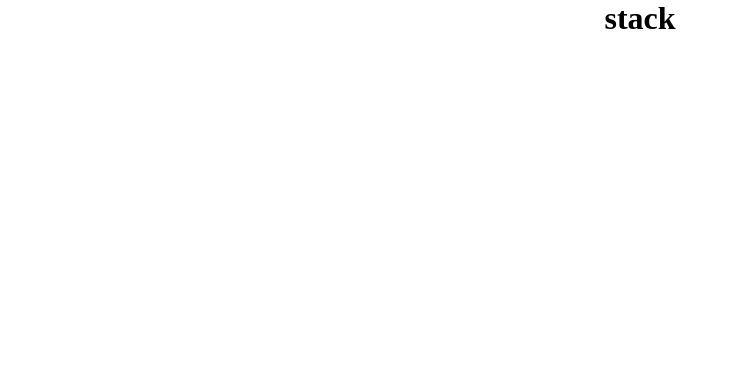
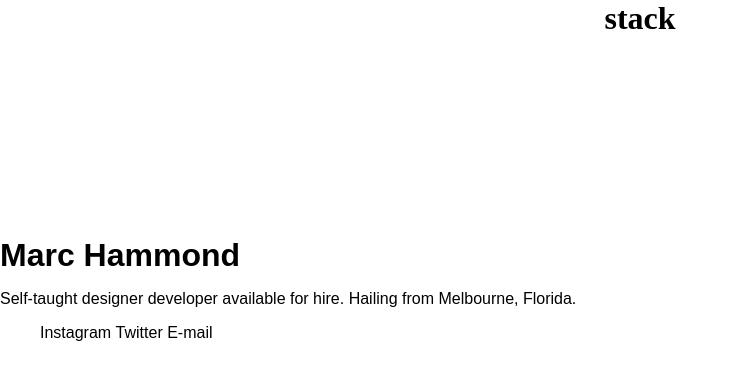
Before and after one commit to fionapham/marc-hammond, a plain HTML site: page index.html in a window 1280 px wide. Shown: the whole page, without its empty margins (0-738 px from the left). Drawn offline with Linux system fonts and the light colour scheme.

Commit message:
change the layout

```diff
--- a/css/main.css
+++ b/css/main.css
@@ -1,10 +1,45 @@
 /* basic reset */
-body, h1, h2 {
-padding: 0;
+html, body, h1, h2 {
+  height: 100%;
+  padding: 0;
   margin: 0;
 }
-header h1{
-  margin: 0 auto;
+#text {
+  font-family: 'Arial', sans-serif;
+}
+header h1 {
   text-align: center;
+}
+
+
+
+#marc {
+  background-image: url(../assets/img/marc-hammond.jpg);
+  background-repeat: no-repeat;
+  background-size: cover;
+  background-position: center center;
+  position: absolute;
+  height: 1000px;
+
+
 
 }
+
+#container {
+position: relative;
+}
+
+#text {
+  position: absolute;
+  margin-top: 200px;
+}
+
+h1 {
+  margin: 0;
+  padding: 0;
+}
+
+li {
+  display: inline;
+  margin-left:
+}
--- a/index.html
+++ b/index.html
@@ -9,6 +9,20 @@
 <body>
   <header>
     <h1>stack</h1>
+      <section class="marc">
+    </section>
+
   </header>
+  <div class="container">
+    <div id="text">
+      <h1>Marc Hammond </h1>
+      <p>Self-taught designer developer available for hire. Hailing from Melbourne, Florida.</p>
+      <ul>
+        <li>Instagram</li>
+        <li>Twitter</li>
+        <li>E-mail</li>
+      </ul>
+    </div>
+  </div>
 </body>
 </html>
```
Also changed, not shown: assets/img/marc-hammond.jpg (added).
